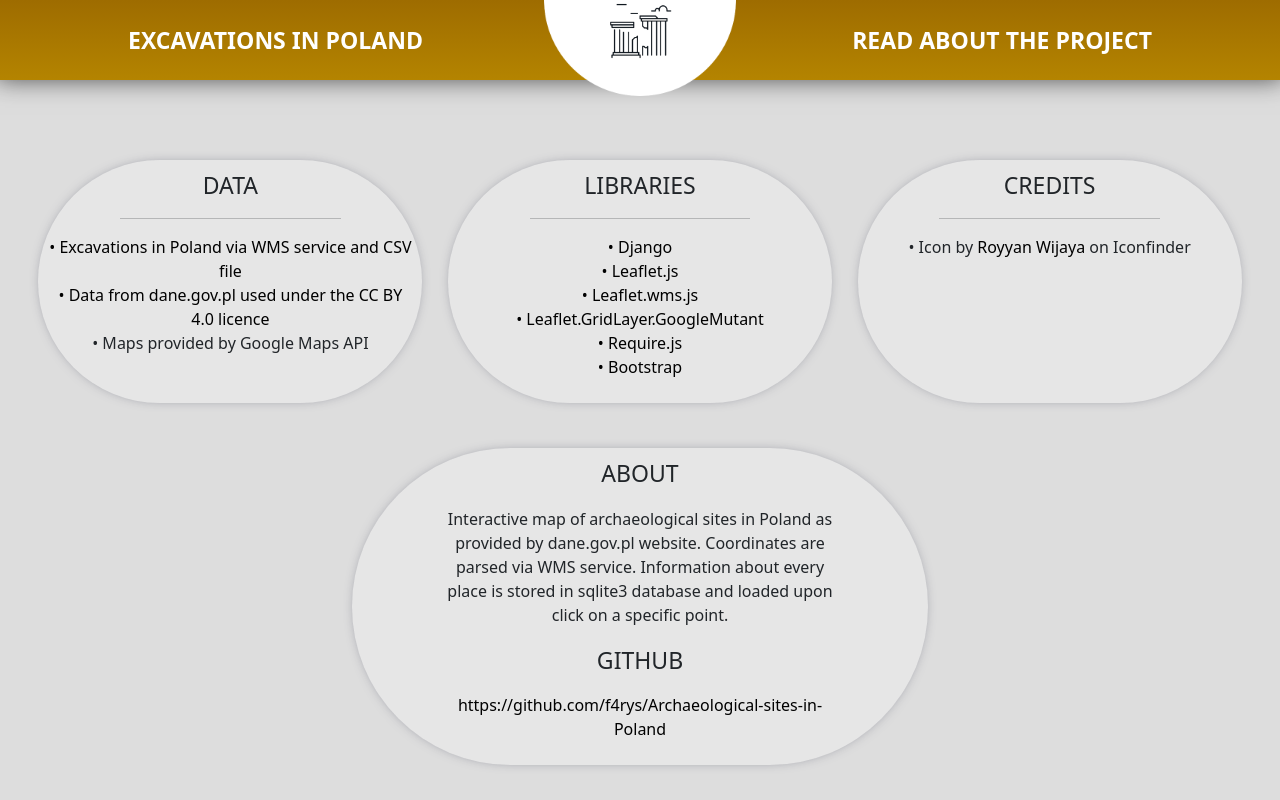
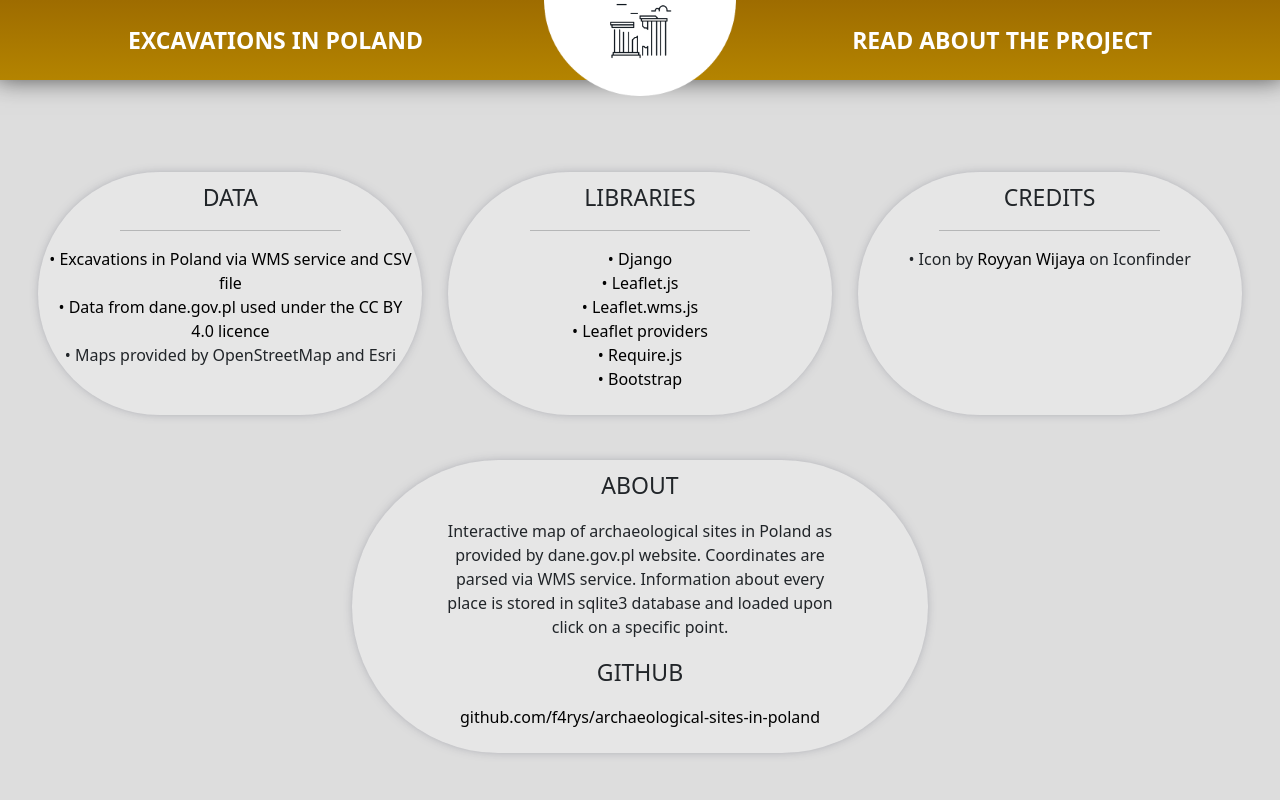
Before and after one commit to f4rys/Archaeological-sites-in-Poland, a Django app: template map/templates/about.html in a window 1280 px wide. Run offline with Django 3.2, Linux system fonts and the light colour scheme; the template is opened without the code that fills it, so the values that code supplies are empty.

Commit message:
Update project description

```diff
--- a/map/templates/about.html
+++ b/map/templates/about.html
@@ -15,7 +15,7 @@
                     <ul class="list-unstyled">
                         <li><a class="text-decoration-none text-black" href="https://dane.gov.pl/pl/dataset/210,rejestr-zabytkow-archeologicznych">• Excavations in Poland via WMS service and CSV file</a></li>
                         <li><a class="text-decoration-none text-black" href="https://creativecommons.org/licenses/by/4.0/legalcode.pl">• Data from dane.gov.pl used under the CC BY 4.0 licence</a></li>
-                        <li>• Maps provided by Google Maps API</li>
+                        <li>• Maps provided by OpenStreetMap and Esri</li>
                     </ul>
                 </div>
             </div>
@@ -28,7 +28,7 @@
                         <li><a class="text-decoration-none text-black" href="https://www.djangoproject.com/">• Django</a></li>
                         <li><a class="text-decoration-none text-black" href="https://leafletjs.com/">• Leaflet.js</a></li>
                         <li><a class="text-decoration-none text-black" href="https://github.com/heigeo/leaflet.wms">• Leaflet.wms.js</a></li>
-                        <li><a class="text-decoration-none text-black" href="https://gitlab.com/IvanSanchez/Leaflet.GridLayer.GoogleMutant">• Leaflet.GridLayer.GoogleMutant</a></li>
+                        <li><a class="text-decoration-none text-black" href="https://github.com/leaflet-extras/leaflet-providers">• Leaflet providers</a></li>
                         <li><a class="text-decoration-none text-black" href="https://requirejs.org/">• Require.js</a></li>
                         <li><a class="text-decoration-none text-black" href="https://getbootstrap.com/">• Bootstrap</a></li>
                     </ul>
@@ -62,7 +62,7 @@
                 <div class="big-card-content">
                 <p>GITHUB</p>
                 <ul class="list-unstyled">
-                    <li><a class="text-decoration-none text-black" href="https://github.com/f4rys/Archaeological-sites-in-Poland">https://github.com/f4rys/Archaeological-sites-in-Poland</a></li>
+                    <li><a class="text-decoration-none text-black" href="https://github.com/f4rys/Archaeological-sites-in-Poland">github.com/f4rys/archaeological-sites-in-poland</a></li>
                 </ul>
                 </div>
             </div>
```
